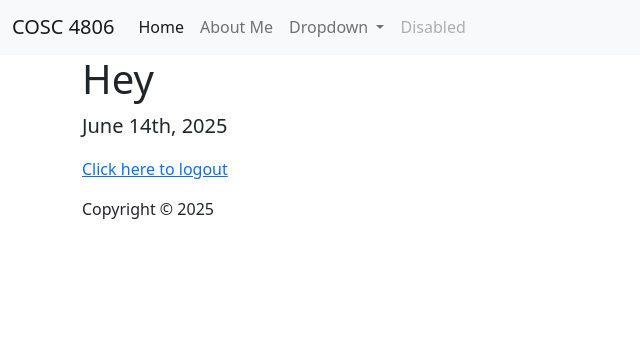
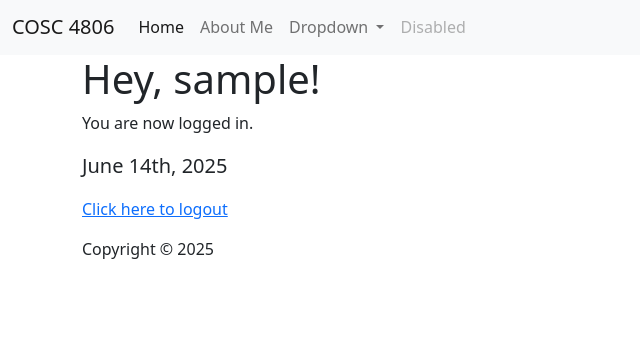
Before and after one commit to Haresh-8/COSC4806_Assignment_3, a PHP site: page /home/index in a window 1280 px wide. Shown: the part 25-380 px from the top of the page, without its empty margins (0-640 px from the left). Run offline with PHP 8.4, Linux system fonts and the light colour scheme; the visitor is signed in with stand-in values (Sample User, id 1); data that the repository does not hold is empty.

Commit message:
Add home view with styling
to say hey message to logged-in user and display logout link

```diff
--- a/app/views/home/index.php
+++ b/app/views/home/index.php
@@ -3,7 +3,8 @@
         <div class="page-header" id="banner">
             <div class="row">
                 <div class="col-lg-12">
-                <h1>Hey</h1>
+                    <h1>Hey, <?= $_SESSION['username'] ?? 'User'; ?>!</h1>
+                    <p>You are now logged in.</p>
                     <p class="lead"> <?= date("F jS, Y"); ?></p>
                 </div>
             </div>
```
Lines whose indentation alone changed are shown as unchanged.
